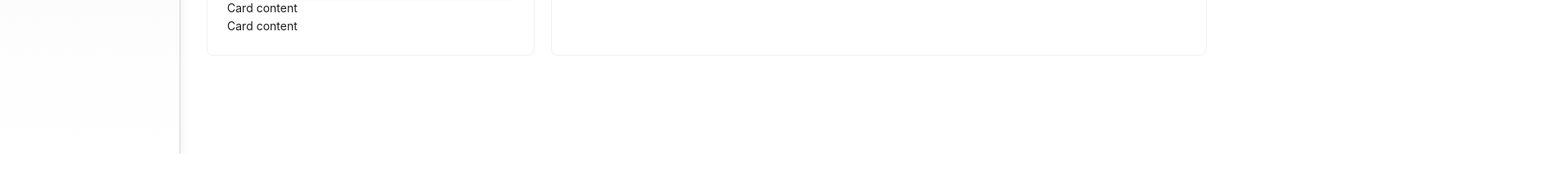
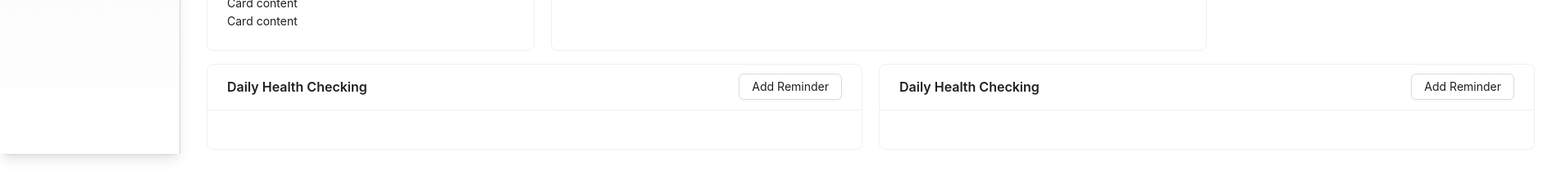
Before and after one commit to KwanJunEr/glucocare, a Next.js app: page / in a window 1280 px wide. Shown: the part 678-898 px from the top of the page at 82% size, 1904 px wide, since content can reach past the window. Before the commit the page ends 866 px from the top, so only its background shows below. Built offline with nearby package versions, Linux system fonts and the light colour scheme.

Commit message:
Completed the Layout

```diff
--- a/app/page.tsx
+++ b/app/page.tsx
@@ -85,7 +85,28 @@ export default function Home() {
           </Card>
 
 
+      </div>
 
+      <div className="py-2 flex flex-col md:flex-row space-y-2 md:space-y-0 md:space-x-5">
+
+          <Card
+            hoverable
+            title="Daily Health Checking"
+            extra={<Button>Add Reminder</Button>}
+            className="md:w-[800px] w-full"
+          >
+
+          </Card>
+
+
+          <Card
+            hoverable
+            title="Daily Health Checking"
+            extra={<Button>Add Reminder</Button>}
+            className="md:w-[800px] w-full"
+          >
+
+          </Card>
       </div>
     </div>
   );
```
